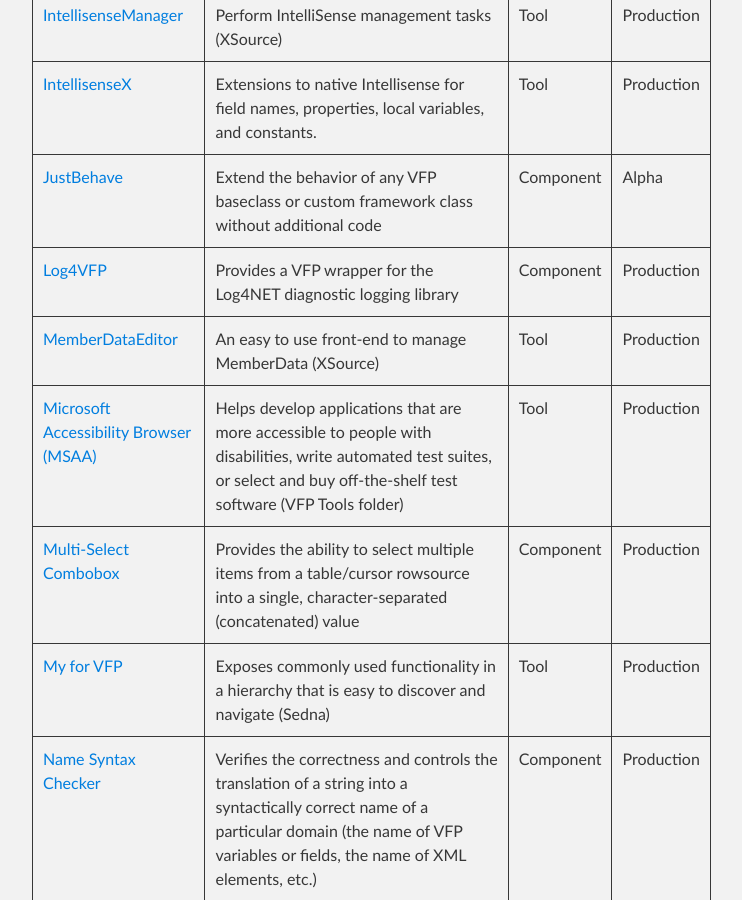
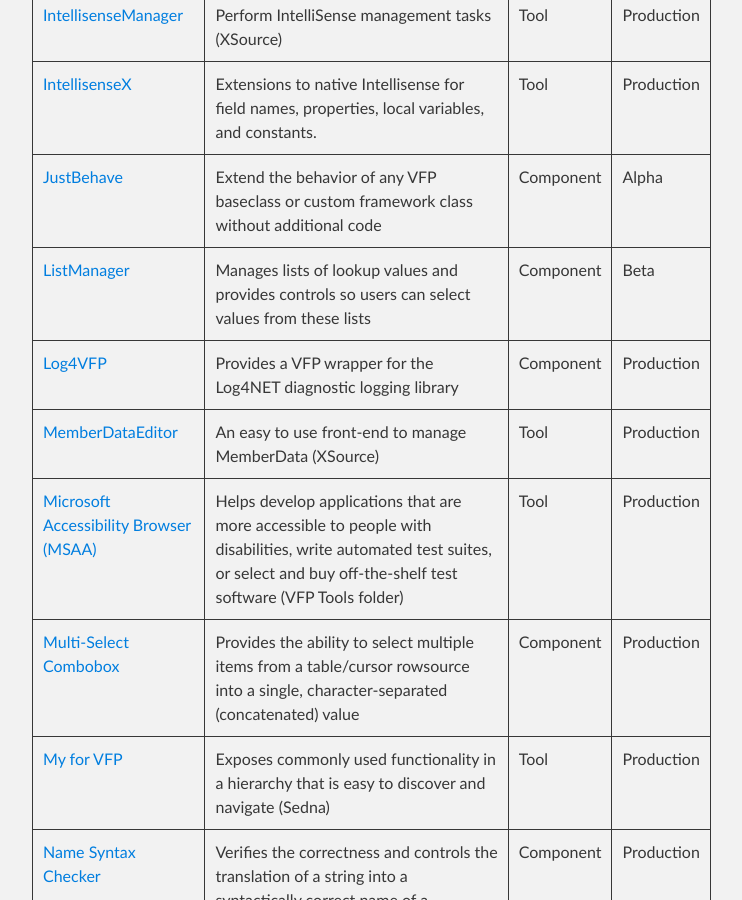
Before and after one commit to VFPX/VFPX.github.io, a Jekyll site: the page built from projects.md, in a window 1280 px wide and 900 px high, scrolled down 5802 px. Shown: the whole window, without its empty margins (288-1030 px from the left). Built offline with Jekyll 4.4.1, drawn with Linux system fonts in a browser that asks for light colours; our own code applies the rules of GitHub Pages for plain Markdown files.

Commit message:
Added ListManager

```diff
--- a/_data/projects.json
+++ b/_data/projects.json
@@ -494,6 +494,13 @@
     "url": "https://github.com/VFPX/JustBehave",
     "description": "Extend the behavior of any VFP baseclass or custom framework class without additional code",
     "state": "Alpha",
+    "category": "Component"
+  },
+  {
+    "project": "ListManager",
+    "url": "https://github.com/DougHennig/ListManager",
+    "description": "Manages lists of lookup values and provides controls so users can select values from these lists",
+    "state": "Beta",
     "category": "Component"
   },
   {
```
Also changed, not shown: _posts/2023-04-02-ListManager.markdown (added, +8 -0 lines).
